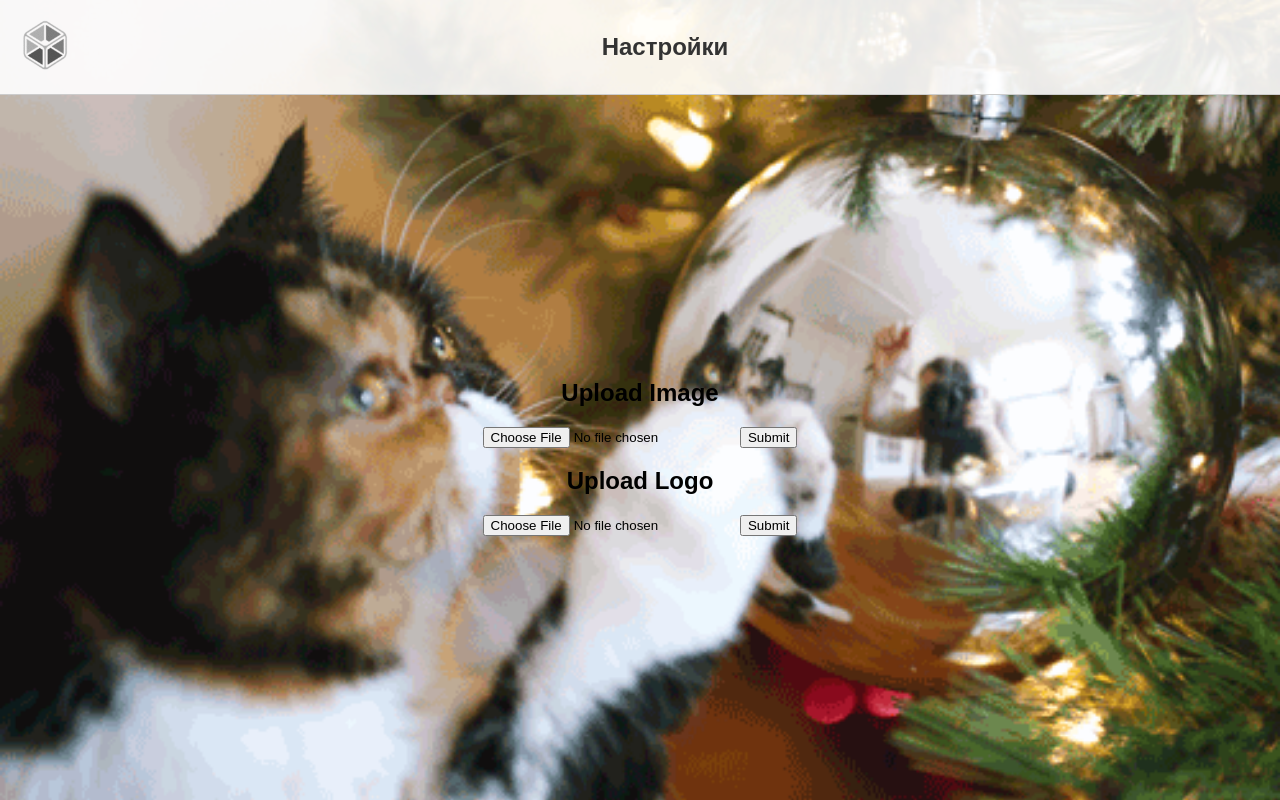
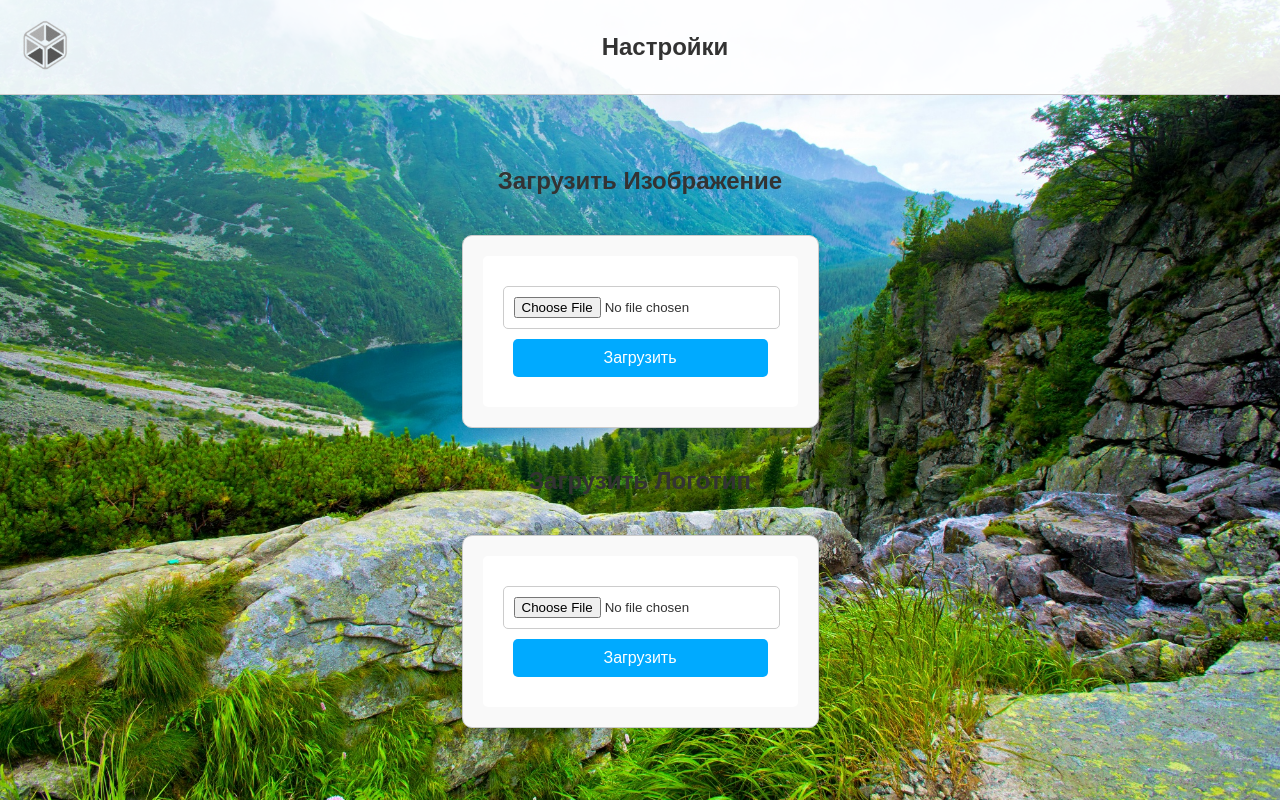
Before and after one commit to DataProRU/Tingidis, a FastAPI app: page /customaze in a window 1280 px wide. Run offline with FastAPI, Linux system fonts and the light colour scheme; parts of the project's set-up code (start-up, migrations or seed data) failed here and were passed over.

Commit message:
final custom

```diff
--- a/routes/custom.py
+++ b/routes/custom.py
@@ -43,4 +43,4 @@ async def upload_logo(file: UploadFile = File(...)):
     file_location = f"{LOGO_DIRECTORY}/{file.filename}"
     with open(file_location, "wb") as buffer:
         shutil.copyfileobj(file.file, buffer)
-    return RedirectResponse(url="/", status_code=303)
+    return RedirectResponse(url="/customaze", status_code=303)
--- a/templates/custom.html
+++ b/templates/custom.html
@@ -2,25 +2,137 @@
 {% block title %}Добро пожаловать{% endblock %}
 {% block nav %}
 <div class="welcome-container">
-    <h2 class="welcome-title">Настройки </h2>
+    <h2 class="welcome-title">Настройки</h2>
 </div>
 {% endblock %}
 {% block content %}
-    <h1>Upload Image</h1>
+    <h1>Загрузить Изображение</h1>
+    <div class="image-container">
         <form action="/upload_image/" method="post" enctype="multipart/form-data" class="upload-form">
-        <input name="file" type="file">
-        <input type="submit">
+            <input name="file" type="file" class="file-input" accept="image/*" onchange="previewImage(event, 'preview-image', 'preview-wrapper')">
+            <div class="preview-wrapper" id="preview-wrapper" style="display: none;">
+                <img id="preview-image" class="preview-image" alt="Предпросмотр" style="display: none;">
+                <button type="button" class="remove-button" onclick="removeImage('file-input', 'preview-image', 'preview-wrapper')">&times;</button>
+            </div>
+            <input type="submit" value="Загрузить" class="submit-button">
         </form>
+    </div>
 
-    <h1>Upload Logo</h1>
+    <h1>Загрузить Логотип</h1>
+    <div class="image-container">
         <form action="/upload-logo/" method="post" enctype="multipart/form-data" class="upload-form">
-        <input name="file" type="file">
-        <input type="submit">
+            <input name="file" type="file" class="file-input" accept="image/*" onchange="previewImage(event, 'logo-preview-image', 'logo-preview-wrapper')">
+            <div class="preview-wrapper" id="logo-preview-wrapper" style="display: none;">
+                <img id="logo-preview-image" class="preview-image" alt="Предпросмотр" style="display: none;">
+                <button type="button" class="remove-button" onclick="removeImage('file-input', 'logo-preview-image', 'logo-preview-wrapper')">&times;</button>
+            </div>
+            <input type="submit" value="Загрузить" class="submit-button">
         </form>
+    </div>
+
 <style>
     body {
         background-image: url("/static/uploads/{{ bg_filename }}");
+        font-family: Arial, sans-serif;
+        color: #333;
+        background-size: cover;
+        background-repeat: no-repeat;
+        background-attachment: fixed;
+    }
+    .image-container {
+        max-width: 400px;
+        margin: 20px auto;
+        padding: 20px;
+        border: 1px solid #ccc;
+        border-radius: 10px;
+        background-color: #f9f9f9;
+        box-shadow: 0 0 10px rgba(0, 0, 0, 0.1);
+    }
+    .upload-form {
+        padding: 20px;
+        background-color: #fff;
+        border-radius: 5px;
+    }
+    .file-input {
+        display: block;
+        width: calc(100% - 20px); /* Adjust to prevent overflow */
+        padding: 10px;
+        margin: 10px auto;
+        border: 1px solid #ccc;
+        border-radius: 5px;
+        background-color: #fff;
+    }
+    .submit-button {
+        display: block;
+        width: calc(100% - 20px); /* Adjust to stay within container */
+        padding: 10px;
+        margin: 10px auto;
+        border: none;
+        border-radius: 5px;
+        background-color: #00aaff;
+        color: #fff;
+        font-size: 16px;
+        cursor: pointer;
+    }
+    .submit-button:hover {
+        background-color: #008fcc;
+    }
+    .preview-wrapper {
+        position: relative;
+        display: inline-block;
+    }
+    .preview-image {
+        max-width: 100%;
+        height: auto;
+        display: block;
+        margin: 10px 0;
+        border-radius: 5px;
+        border: 1px solid #ccc;
+    }
+    .remove-button {
+        position: absolute;
+        top: 5px;
+        right: 5px;
+        background-color: red;
+        color: white;
+        border: none;
+        border-radius: 50%;
+        width: 20px;
+        height: 20px;
+        cursor: pointer;
+        font-size: 14px;
+        line-height: 18px;
+        text-align: center;
     }
 </style>
 
+<script>
+    function previewImage(event, previewId, wrapperId) {
+        const file = event.target.files[0];
+        const previewImage = document.getElementById(previewId);
+        const wrapper = document.getElementById(wrapperId);
+
+        if (file) {
+            const reader = new FileReader();
+            reader.onload = function(e) {
+                previewImage.src = e.target.result;
+                previewImage.style.display = 'block';
+                wrapper.style.display = 'block';
+            };
+            reader.readAsDataURL(file);
+        }
+    }
+
+    function removeImage(inputId, previewId, wrapperId) {
+        const input = document.querySelector(`input[name='file']`);
+        const previewImage = document.getElementById(previewId);
+        const wrapper = document.getElementById(wrapperId);
+
+        input.value = "";
+        previewImage.src = "";
+        previewImage.style.display = 'none';
+        wrapper.style.display = 'none';
+    }
+</script>
+
 {% endblock %}
```
Also changed, not shown: static/uploads/QPciP.jpg (added), static/uploads/bg.jpg (added). Lines whose indentation alone changed are shown as unchanged.
